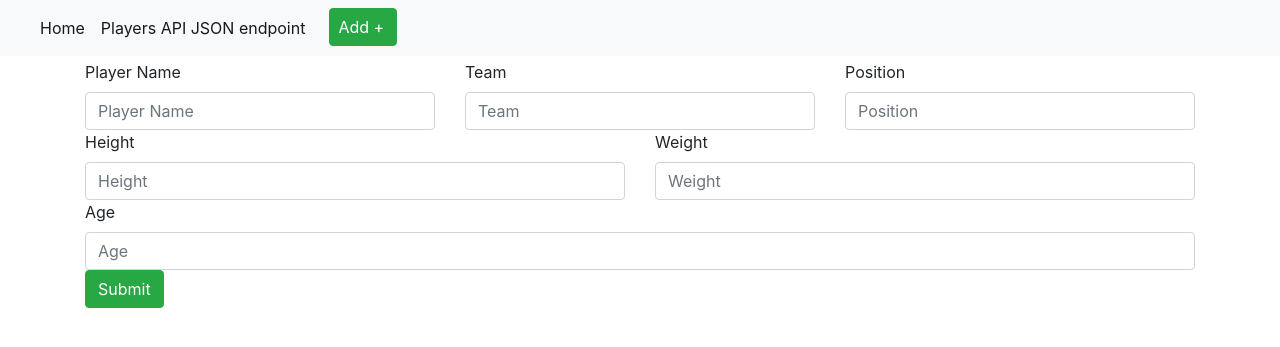
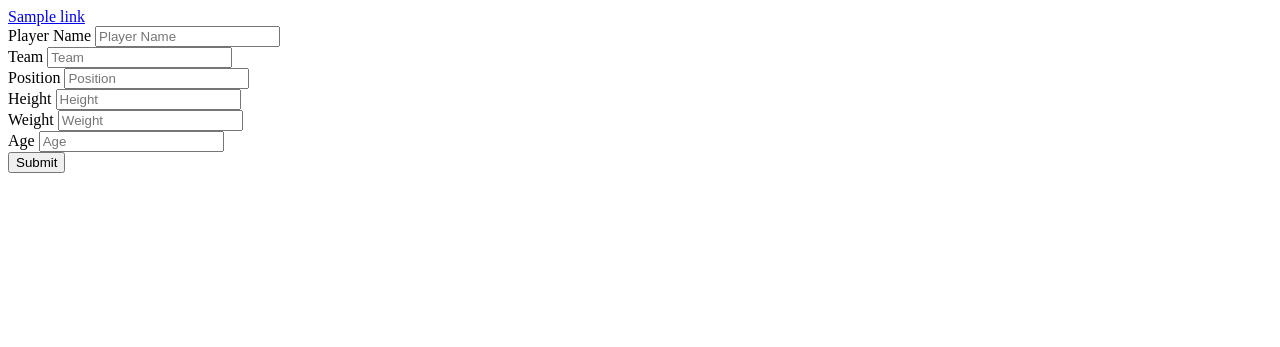
Before and after one commit to ej84/pythonFlaskApp3, a Flask app: template app/templates/new.html in a window 1280 px wide. Shown: the top 347 px of the page. Run offline with Flask 2, Linux system fonts and the light colour scheme; the template is opened without the code that fills it: most values are stand-ins (such as "Sample title", 1, 10 or a date in 2020); some libraries are stand-ins or nearby versions.

Commit message:
part 1 and 2 completed.

```diff
--- a/app/app.py
+++ b/app/app.py
@@ -1,139 +1,19 @@
-from typing import List, Dict
-import simplejson as json
-from flask import Flask, request, Response, redirect
-from flask import render_template
-from flaskext.mysql import MySQL
-from pymysql.cursors import DictCursor
-
-app = Flask(__name__)
-mysql = MySQL(cursorclass=DictCursor)
-
-app.config['MYSQL_DATABASE_HOST'] = 'db'
-app.config['MYSQL_DATABASE_USER'] = 'root'
-app.config['MYSQL_DATABASE_PASSWORD'] = 'root'
-app.config['MYSQL_DATABASE_PORT'] = 3306
-app.config['MYSQL_DATABASE_DB'] = 'mlbPlayers'
-mysql.init_app(app)
+from flask import Flask, make_response, request, jsonify, Markup
 
 
-@app.route('/', methods=['GET'])
-def index():
-    user = {'username': 'Players Project'}
-    cursor = mysql.get_db().cursor()
-    cursor.execute('SELECT * FROM tblPlayersImport')
-    result = cursor.fetchall()
-    return render_template('index.html', title='Home', user=user, players=result)
+# Create Flask's `app` object
+app = Flask(__name__)
 
 
-@app.route('/view/<int:player_id>', methods=['GET'])
-def record_view(player_id):
-    cursor = mysql.get_db().cursor()
-    cursor.execute('SELECT * FROM tblPlayersImport WHERE id=%s', player_id)
-    result = cursor.fetchall()
-    return render_template('view.html', title='View Form', player=result[0])
-
-
-@app.route('/edit/<int:player_id>', methods=['GET'])
-def form_edit_get(player_id):
-    cursor = mysql.get_db().cursor()
-    cursor.execute('SELECT * FROM tblPlayersImport WHERE id=%s', player_id)
-    result = cursor.fetchall()
-    return render_template('edit.html', title='Edit Form', player=result[0])
-
-
-@app.route('/edit/<int:player_id>', methods=['POST'])
-def form_update_post(player_id):
-    cursor = mysql.get_db().cursor()
-    inputData = (request.form.get('Name'), request.form.get('Team'), request.form.get('Position'),
-                 request.form.get('Height_inches'), request.form.get('Weight_lbs'),
-                 request.form.get('Age'), player_id)
-    sql_update_query = """UPDATE tblPlayersImport t SET t.Name = %s, t.Team = %s, t.Position = %s, t.Height_inches = %s, t.Weight_lbs = %s, t.Age = %s WHERE t.id = %s """
-    cursor.execute(sql_update_query, inputData)
-    mysql.get_db().commit()
-    return redirect("/", code=302)
-
-
-@app.route('/players/new', methods=['GET'])
-def form_insert_get():
-    return render_template('new.html', title='New Player Form')
-
-
-@app.route('/players/new', methods=['POST'])
-def form_insert_post():
-    cursor = mysql.get_db().cursor()
-    inputData = (request.form.get('Name'), request.form.get('Team'), request.form.get('Position'),
-                 request.form.get('Height_inches'), request.form.get('Weight_lbs'),
-                 request.form.get('Age'))
-    sql_insert_query = """INSERT INTO tblPlayersImport (Name, Team , Position , Height_inches ,Weight_lbs ,Age) VALUES (%s, %s,%s, %s,%s, %s) """
-    cursor.execute(sql_insert_query, inputData)
-    mysql.get_db().commit()
-    return redirect("/", code=302)
-
-
-@app.route('/delete/<int:player_id>', methods=['POST'])
-def form_delete_post(player_id):
-    cursor = mysql.get_db().cursor()
-    sql_delete_query = """DELETE FROM tblPlayersImport WHERE id = %s """
-    cursor.execute(sql_delete_query, player_id)
-    mysql.get_db().commit()
-    return redirect("/", code=302)
-
-
-@app.route('/api/v1/players', methods=['GET'])
-def api_browse() -> str:
-    cursor = mysql.get_db().cursor()
-    cursor.execute('SELECT * FROM tblPlayersImport')
-    result = cursor.fetchall()
-    json_result = json.dumps(result);
-    resp = Response(json_result, status=200, mimetype='application/json')
-    return resp
-
-
-@app.route('/api/v1/players/<int:player_id>', methods=['GET'])
-def api_retrieve(player_id) -> str:
-    cursor = mysql.get_db().cursor()
-    cursor.execute('SELECT * FROM tblPlayersImport WHERE id=%s', player_id)
-    result = cursor.fetchall()
-    json_result = json.dumps(result);
-    resp = Response(json_result, status=200, mimetype='application/json')
-    return resp
-
-
-@app.route('/api/v1/players/', methods=['POST'])
-def api_add() -> str:
-    content = request.json
-    cursor = mysql.get_db().cursor()
-    inputData = (content['Name'], content['Team'], content['Position'], content['Height_inches'], content['Weight_lbs'], content['Age'])
-    sql_insert_query = """INSERT INTO tblPlayersImport (Name, Team , Position , Height_inches ,Weight_lbs ,Age) VALUES (%s, %s,%s, %s,%s, %s) """
-    cursor.execute(sql_insert_query, inputData)
-    mysql.get_db().commit()
-    resp = Response(status=201, mimetype='application/json')
-    return resp
-
-
-@app.route('/api/v1/players/<int:player_id>', methods=['PUT'])
-def api_edit(player_id) -> str:
-    cursor = mysql.get_db().cursor()
-    content = request.json
-    inputData = (content['Name'], content['Team'], content['Position'], content['Height_inches'], content['Weight_lbs'],
-                 content['Age'], player_id)
-    sql_update_query = """UPDATE tblPlayersImport t SET t.Name = %s, t.Team = %s, t.Position = %s, t.Height_inches = %s,
-    t.Weight_lbs = %s, t.Age = %s WHERE t.id = %s """
-    cursor.execute(sql_update_query, inputData)
-    mysql.get_db().commit()
-    resp = Response(status=200, mimetype='application/json')
-    return resp
-
-
-@app.route('/api/v1/players/<int:player_id>', methods=['DELETE'])
-def api_delete(player_id) -> str:
-    cursor = mysql.get_db().cursor()
-    sql_delete_query = """DELETE FROM tblPlayersImport WHERE id = %s """
-    cursor.execute(sql_delete_query, player_id)
-    mysql.get_db().commit()
-    resp = Response(status=200, mimetype='application/json')
-    return resp
+@app.route("/", methods=['GET'])
+def hello():
+    if request.method != 'GET':
+        return make_response('Malformed request', 400)
+    hello = "Hello World!"
+    my_dict = {'key': 'dictionary value'}
+    headers = {"Content-Type": "application/json"}
+    return make_response(jsonify(hello, my_dict, headers), 200, headers)
 
 
 if __name__ == '__main__':
-    app.run(host='0.0.0.0', debug=True)
+    app.run(debug=False)
--- a/app/templates/layout.html
+++ b/app/templates/layout.html
@@ -1,64 +1,17 @@
 <!doctype html>
-<html lang="en">
-<head>
+<html>
 
-    <!-- Required meta tags -->
+  <head>
+    <title>{{title}}</title>
+    <meta charset="utf-8">
+    <meta name="description" content={{description}}>
+    <link rel="shortcut icon" href="/favicon.ico">
+    {% block css %}{% endblock %}
+  </head>
 
-    <!-- Bootstrap CSS -->
+  <body>
+    {% include 'nav.html' %}
+    {% block content %}{% endblock %}
+  </body>
 
-
-    <meta charset="utf-8">
-    <meta content="width=device-width, initial-scale=1, shrink-to-fit=no" name="viewport">
-    <link crossorigin="anonymous" href="https://stackpath.bootstrapcdn.com/bootstrap/4.4.1/css/bootstrap.min.css"
-          integrity="sha384-Vkoo8x4CGsO3+Hhxv8T/Q5PaXtkKtu6ug5TOeNV6gBiFeWPGFN9MuhOf23Q9Ifjh" rel="stylesheet">
-{% if user %}
-    <title>Welcome to {{ user.username }}'s site</title>
-    {% else %}
-    <title>Welcome to My Site!</title>
-    {% endif %}
-<head>
- <body>
-<!-- As a heading -->
-
-
-<nav class="navbar navbar-expand-lg navbar-light bg-light mb-1">
-  <a class="navbar-brand" href="#">{% if user %}{{ user.username }}'s Homepage{% else %}
-    <title>Welcome to My Homepage</title>
-    {% endif %}</a>
-  <button aria-controls="navbarNavDropdown" aria-expanded="false" aria-label="Toggle navigation" class="navbar-toggler" data-target="#navbarNavDropdown" data-toggle="collapse" type="button">
-    <span class="navbar-toggler-icon"></span>
-  </button>
-  <div class="collapse navbar-collapse" id="navbarNavDropdown">
-    <ul class="navbar-nav">
-        <li class="nav-item active">
-            <a class="nav-link" href="/">Home <span class="sr-only">(current)</span></a>
-        </li>
-        <li class="nav-item active">
-            <a class="nav-link" href="/api/v1/players">Players API JSON endpoint <span class="sr-only">(current)</span></a>
-        </li>
-        <li class="nav-item active">
-            <a class="btn btn-success pl-2 lr-2 ml-3" href="/players/new">Add +<span class="sr-only">(current)</span></a>
-        </li>
-    </ul>
-  </div>
-</nav>
-<main class="container" role="main">
-
-    {% block content %}
-    {% endblock %}
-</main>
-<div id="footer">
-    <!-- Optional JavaScript -->
-    <!-- jQuery first, then Popper.js, then Bootstrap JS -->
-    <script crossorigin="anonymous"
-            integrity="sha384-J6qa4849blE2+poT4WnyKhv5vZF5SrPo0iEjwBvKU7imGFAV0wwj1yYfoRSJoZ+n"
-            src="https://code.jquery.com/jquery-3.4.1.slim.min.js"></script>
-    <script crossorigin="anonymous"
-            integrity="sha384-Q6E9RHvbIyZFJoft+2mJbHaEWldlvI9IOYy5n3zV9zzTtmI3UksdQRVvoxMfooAo"
-            src="https://cdn.jsdelivr.net/npm/popper.js@1.16.0/dist/umd/popper.min.js"></script>
-    <script crossorigin="anonymous"
-            integrity="sha384-wfSDF2E50Y2D1uUdj0O3uMBJnjuUD4Ih7YwaYd1iqfktj0Uod8GCExl3Og8ifwB6"
-            src="https://stackpath.bootstrapcdn.com/bootstrap/4.4.1/js/bootstrap.min.js"></script>
-</div>
-</body>
 </html>
--- /dev/null
+++ b/app/templates/nav.html
@@ -0,0 +1,7 @@
+<header>
+   <nav>
+    {% for link in nav %}
+      <a href="{{ link.url }}">{{ link.name }}</a>
+    {% endfor %}
+  </nav>
+</header>
```
Also changed, not shown: app/routes.py (added, +23 -0 lines), app/templates/home.html (added, +12 -0 lines).
